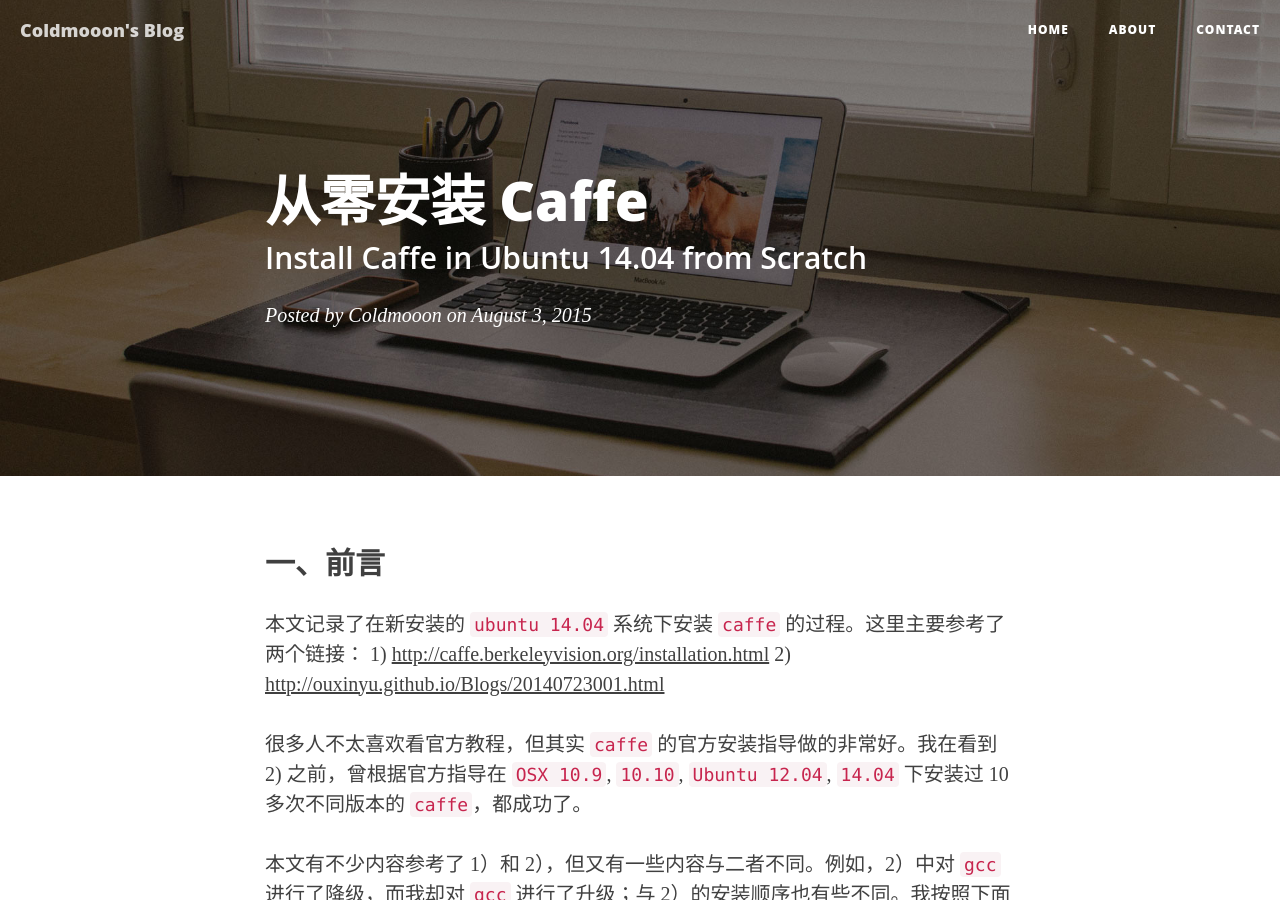
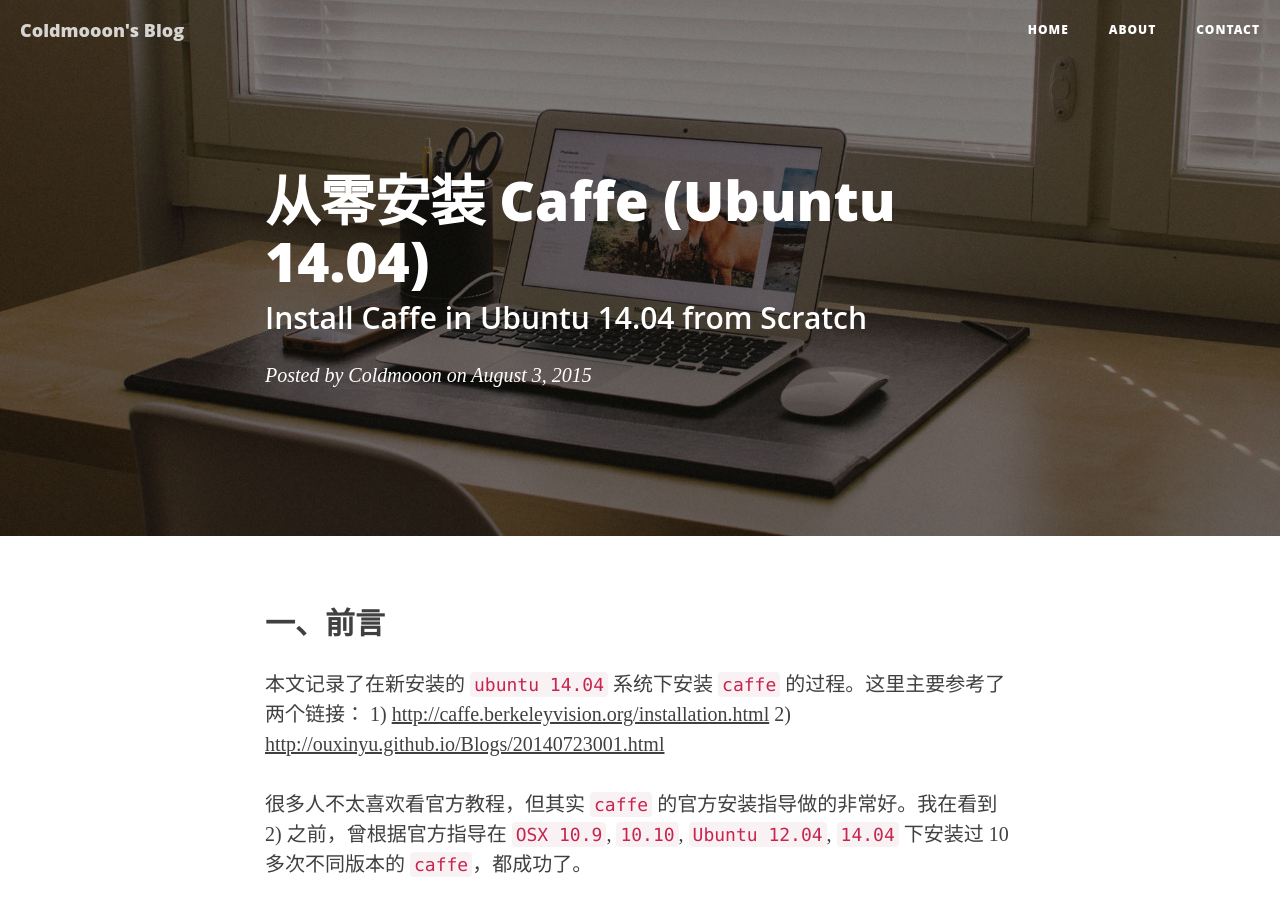
Before and after one commit to Coldmooon/coldmooon.github.io, a Jekyll site: the page built from _posts/2015-08-03-caffe_install.markdown, in a window 1280 px wide and 900 px high. Built offline with Jekyll 4.4.1, drawn with Linux system fonts in a browser that asks for light colours; nearby versions of some CDN libraries; comment, search, counter and statistics services are not loaded.

Commit message:
Update title: caffe install

```diff
--- a/_posts/2015-08-03-caffe_install.markdown
+++ b/_posts/2015-08-03-caffe_install.markdown
@@ -1,6 +1,6 @@
 ---
 layout:     post
-title:      "从零安装 Caffe"
+title:      "从零安装 Caffe (Ubuntu 14.04)"
 subtitle:   "Install Caffe in Ubuntu 14.04 from Scratch"
 date:       2015-08-03 23:16:00
 author:     "Coldmooon"
```
